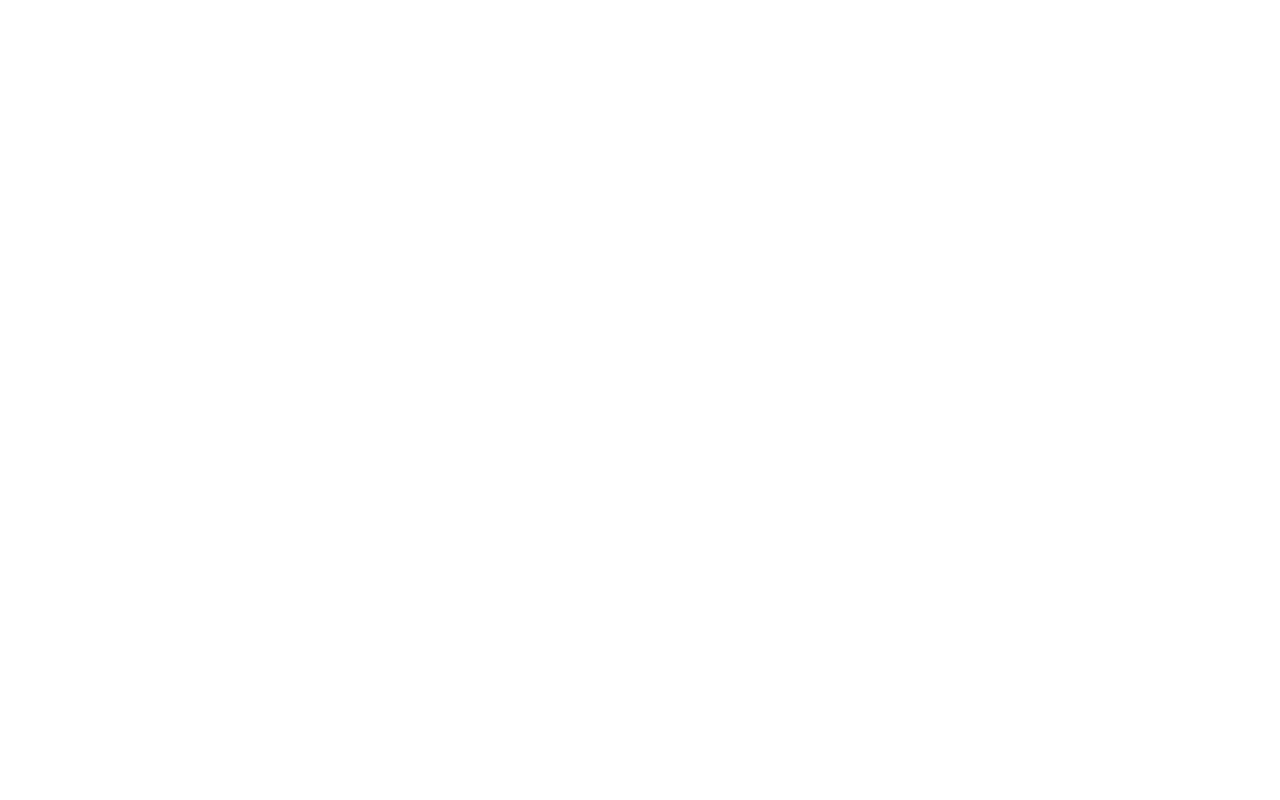
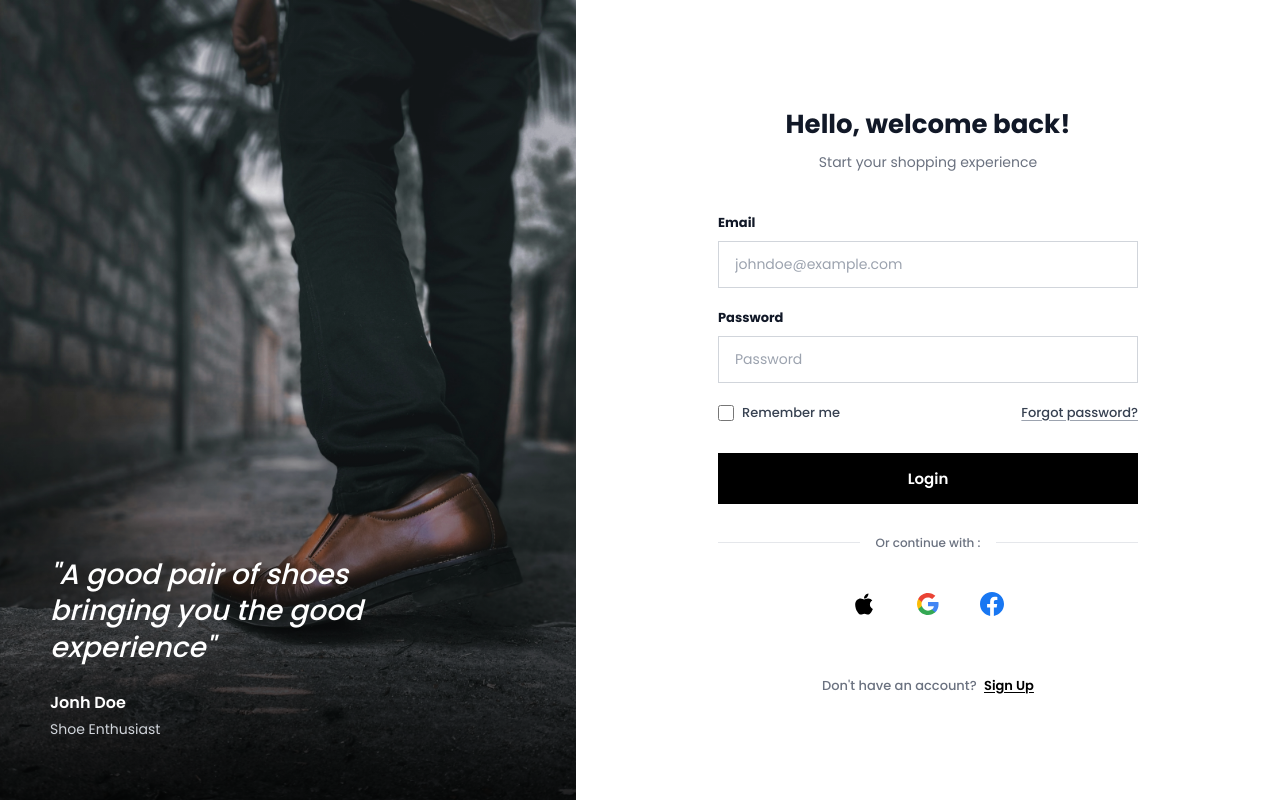
Before and after one commit to Ryuz-V/Lacelux, a website: page public/Login/login.html in a window 1280 px wide. Drawn offline with nearby package versions, Linux system fonts and the light colour scheme.

Commit message:
ADD LOGIN AND SIGNUP FORM

```diff
--- a/public/Login/login.html
+++ b/public/Login/login.html
@@ -0,0 +1,101 @@
+<!DOCTYPE html>
+<html lang="id">
+<head>
+    <meta charset="UTF-8">
+    <meta name="viewport" content="width=device-width, initial-scale=1.0">
+    <title>Login</title>
+    <link rel="stylesheet" href="/public/Login/style.css">
+    <link rel="preconnect" href="https://fonts.googleapis.com">
+    <link rel="preconnect" href="https://fonts.gstatic.com" crossorigin>
+    <link href="https://fonts.googleapis.com/css2?family=Poppins:wght@300;400;500;600;700;800&display=swap" rel="stylesheet">
+</head>
+<body>
+
+    <div class="container">
+        <!-- LEFT PANEL (Image Area) -->
+        <div class="left-panel">
+            <div class="quote-wrapper">
+                <h2 class="quote-text">"A good pair of shoes<br>bringing you the good experience"</h2>
+                <p class="quote-author">Jonh Doe</p>
+                <p class="quote-role">Shoe Enthusiast</p>
+            </div>
+        </div>
+        <div class="right-panel">
+            <div class="form-container">
+                <div class="header-section">
+                    <h1 class="greeting">Hello, welcome back!</h1>
+                    <p class="subtitle">Start your shopping experience </p>
+                </div>
+
+                <!-- Form Login -->
+                <form onsubmit="event.preventDefault();">
+
+                    <div class="input-group">
+                        <label>Email</label>
+                        <div class="input-wrapper">
+                            <input type="email" class="input-field" placeholder="johndoe@example.com">
+                        </div>
+                    </div>
+
+                    <div class="input-group">
+                        <label>Password</label>
+                        <div class="input-wrapper">
+                            <input type="password" class="input-field" placeholder="Password">
+                            <i class="fa-regular fa-eye-slash toggle-password"></i>
+                        </div>
+                    </div>
+
+                    <div class="form-actions">
+                        <label class="remember-me">
+                            <input type="checkbox">
+                            <span>Remember me</span>
+                        </label>
+                        <a href="#" class="forgot-password">Forgot password?</a>
+                    </div>
+
+                    <button type="submit" class="btn-submit">Login</button>
+                </form>
+                <!-- Divider -->
+                <div class="divider">
+                    <span class="divider-text">Or continue with :</span>
+                </div>
+<div class="social-login">
+    <!-- Apple SVG -->
+    <button class="social-btn">
+        <svg class="icon-apple" width="24" height="24" viewBox="0 0 384 512" xmlns="http://www.w3.org/2000/svg">
+            <path fill="currentColor" d="M318.7 268.7c-.2-36.7 16.4-64.4 50-84.8-18.8-26.9-47.2-41.7-84.7-44.6-35.5-2.8-74.3 20.7-88.5 20.7-15 0-49.4-19.7-76.4-19.7C63.3 141.2 4 184.8 4 273.5q0 39.3 14.4 81.2c12.8 36.7 59 126.7 107.2 125.2 25.2-.6 43-17.9 75.8-17.9 31.8 0 48.3 17.9 76.4 17.9 48.6-.7 90.4-82.5 102.6-119.3-65.2-30.7-61.7-90-61.7-91.9zm-56.6-164.2c27.3-32.4 24.8-61.9 24-72.5-24.1 1.4-52 16.4-67.9 34.9-17.5 19.8-27.8 44.3-25.6 71.9 26.1 2 49.9-11.4 69.5-34.3z"/>
+        </svg>
+    </button>
+
+    <!-- Google Multi-colored SVG -->
+    <button class="social-btn">
+        <svg class="icon-google" width="24" height="24" viewBox="0 0 24 24" xmlns="http://www.w3.org/2000/svg">
+            <path d="M22.56 12.25c0-.78-.07-1.53-.2-2.25H12v4.26h5.92c-.26 1.37-1.04 2.53-2.21 3.31v2.77h3.57c2.08-1.92 3.28-4.74 3.28-8.09z" fill="#4285F4"/>
+            <path d="M12 23c2.97 0 5.46-.98 7.28-2.66l-3.57-2.77c-.98.66-2.23 1.06-3.71 1.06-2.86 0-5.29-1.93-6.16-4.53H2.18v2.84C3.99 20.53 7.7 23 12 23z" fill="#34A853"/>
+            <path d="M5.84 14.09c-.22-.66-.35-1.36-.35-2.09s.13-1.43.35-2.09V7.07H2.18C1.43 8.55 1 10.22 1 12s.43 3.45 1.18 4.93l2.85-2.22.81-.62z" fill="#FBBC05"/>
+            <path d="M12 5.38c1.62 0 3.06.56 4.21 1.64l3.15-3.15C17.45 2.09 14.97 1 12 1 7.7 1 3.99 3.47 2.18 7.07l3.66 2.84c.87-2.6 3.3-4.53 6.16-4.53z" fill="#EA4335"/>
+        </svg>
+    </button>
+
+    <!-- Facebook SVG -->
+    <button class="social-btn">
+        <svg class="icon-facebook" width="24" height="24" viewBox="0 0 24 24" xmlns="http://www.w3.org/2000/svg">
+            <path fill="#1877F2" d="M24 12.073c0-6.627-5.373-12-12-12s-12 5.373-12 12c0 5.99 4.388 10.954 10.125 11.854v-8.385H7.078v-3.469h3.047V9.43c0-3.007 1.792-4.669 4.533-4.669 1.312 0 2.686.235 2.686.235v2.953H15.83c-1.491 0-1.956.925-1.956 1.874v2.25h3.328l-.532 3.469h-2.796v8.385C19.612 23.027 24 18.062 24 12.073z"/>
+        </svg>
+    </button>
+</div>
+                <!-- Sign Up Link -->
+                <p class="signup-text">
+                    Don't have an account? <a href="/public/Login/signup.html">Sign Up</a>
+                </p>
+
+            </div>
+        </div>
+    </div>
+    <script src="https://unpkg.com/feather-icons"></script>
+<script>
+    feather.replace();
+</script>
+<script src="/public/script.js"></script>
+</body>
+</html>
--- a/public/Login/style.css
+++ b/public/Login/style.css
@@ -0,0 +1,342 @@
+        * {
+            margin: 0;
+            padding: 0;
+            box-sizing: border-box;
+            font-family: 'Poppins', sans-serif;
+        }
+
+        body {
+            background-color: #ffffff;
+            color: #333333;
+            min-height: 100vh;
+            display: flex;
+        }
+
+        .container {
+            display: flex;
+            width: 100%;
+            min-height: 100vh;
+        }
+
+        .left-panel {
+            width: 45%;
+            position: relative;
+            background: url('/public/asset/img.webp') center/cover no-repeat;
+        }
+
+        .left-panel::before {
+            content: '';
+            position: absolute;
+            top: 0;
+            left: 0;
+            right: 0;
+            bottom: 0;
+            background: linear-gradient(to bottom, rgba(0,0,0,0.1) 40%, rgba(0,0,0,0.85) 100%);
+        }
+
+        .quote-wrapper {
+            position: absolute;
+            bottom: 60px;
+            left: 50px;
+            right: 50px;
+            color: #ffffff;
+            z-index: 1;
+        }
+
+        .quote-text {
+            font-size: 28px;
+            font-weight: 500;
+            font-style: italic;
+            line-height: 1.3;
+            margin-bottom: 24px;
+        }
+
+        .quote-author {
+            font-size: 16px;
+            font-weight: 600;
+            margin-bottom: 4px;
+        }
+
+        .quote-role {
+            font-size: 14px;
+            color: #d1d5db;
+            font-weight: 400;
+        }
+
+        /* --- RIGHT PANEL (FORM) --- */
+        .right-panel {
+            width: 55%;
+            display: flex;
+            align-items: center;
+            justify-content: center;
+            padding: 40px;
+            background-color: #ffffff;
+        }
+
+        .form-container {
+            width: 100%;
+            max-width: 420px;
+        }
+
+        .header-section {
+            text-align: center;
+            margin-bottom: 40px;
+        }
+
+        .greeting {
+            font-size: 26px;
+            font-weight: 700;
+            color: #111827;
+            margin-bottom: 8px;
+        }
+
+        .subtitle {
+            font-size: 14px;
+            color: #6b7280;
+        }
+
+        /* --- FORM INPUTS --- */
+        .input-group {
+            margin-bottom: 20px;
+        }
+
+        .input-group label {
+            display: block;
+            font-size: 13px;
+            font-weight: 700;
+            color: #111827;
+            margin-bottom: 8px;
+        }
+
+        .input-wrapper {
+            position: relative;
+        }
+
+        .input-field {
+            width: 100%;
+            padding: 12px 16px;
+            border: 1px solid #d1d5db;
+            font-size: 14px;
+            color: #374151;
+            transition: all 0.2s ease;
+            outline: none;
+        }
+
+        .input-field::placeholder {
+            color: #9ca3af;
+        }
+
+        .input-field:focus {
+            border-color: #000000;
+            box-shadow: 0 0 0 2px rgba(0, 0, 0, 0);
+        }
+
+        .toggle-password {
+            position: absolute;
+            right: 16px;
+            top: 50%;
+            transform: translateY(-50%);
+            color: #6b7280;
+            cursor: pointer;
+            font-size: 14px;
+        }
+
+        .form-actions {
+            display: flex;
+            justify-content: space-between;
+            align-items: center;
+            margin-top: 8px;
+            margin-bottom: 30px;
+        }
+
+        .remember-me {
+            display: flex;
+            align-items: center;
+            gap: 8px;
+            cursor: pointer;
+        }
+
+        .remember-me input[type="checkbox"] {
+            width: 16px;
+            height: 16px;
+            cursor: pointer;
+            accent-color: #000000;
+            border-radius: 4px;
+            border: 1px solid #d1d5db;
+        }
+
+        .remember-me span {
+            font-size: 13px;
+            font-weight: 500;
+            color: #374151;
+        }
+
+        .forgot-password {
+            font-size: 13px;
+            font-weight: 500;
+            color: #374151;
+            text-decoration: underline;
+            text-decoration-color: #9ca3af;
+            text-underline-offset: 3px;
+        }
+
+        .forgot-password:hover {
+            color: #000000;
+            text-decoration-color: #000000;
+        }
+
+        /* --- SUBMIT BUTTON --- */
+        .btn-submit {
+            width: 100%;
+            padding: 14px;
+            background-color: #000000;
+            color: #ffffff;
+            border: none;
+            font-size: 15px;
+            font-weight: 600;
+            cursor: pointer;
+            transition: background-color 0.2s;
+        }
+
+        .btn-submit:hover {
+            background-color: #acacac;
+            color: #000000;
+        }
+
+        .divider {
+            display: flex;
+            align-items: center;
+            margin: 30px 0;
+            gap: 16px;
+        }
+
+        .divider::before,
+        .divider::after {
+            content: "";
+            flex: 1;
+            height: 1px;
+            background-color: #e5e7eb;
+        }
+
+        .divider-text {
+            font-size: 12px;
+            font-weight: 500;
+            color: #6b7280;
+        }
+
+        .social-login {
+            display: flex;
+            justify-content: center;
+            gap: 20px;
+            margin-bottom: 50px;
+        }
+
+        .social-btn {
+            width: 44px;
+            height: 44px;
+            border-radius: 50%;
+            border: none;
+            background: #ffffff;
+            display: flex;
+            align-items: center;
+            justify-content: center;
+            font-size: 20px;
+            cursor: pointer;
+            transition: background-color 0.2s;
+        }
+
+        .social-btn:hover {
+            background-color: #f3f4f6;
+        }
+
+        .icon-apple { color: #000000; }
+        .icon-google { color: #ea4335; }
+        .icon-facebook { color: #1877f2; }
+
+        /* --- FOOTER LINK --- */
+        .signup-text {
+            text-align: center;
+            font-size: 13px;
+            font-weight: 500;
+            color: #6b7280;
+        }
+
+        .signup-text a {
+            color: #000000;
+            font-weight: 600;
+            text-decoration: underline;
+            text-underline-offset: 2px;
+            margin-left: 4px;
+        }
+
+        .signup-text a:hover {
+            color: #acacac;
+        }
+
+        @media (max-width: 900px) {
+            .container {
+                flex-direction: column;
+            }
+            .left-panel {
+                width: 100%;
+                height: 35vh;
+                min-height: 250px;
+            }
+            .quote-wrapper {
+                bottom: 30px;
+                left: 30px;
+                right: 30px;
+            }
+            .quote-text {
+                font-size: 20px;
+                margin-bottom: 12px;
+            }
+            .right-panel {
+                width: 100%;
+                padding: 40px 24px;
+                align-items: flex-start;
+            }
+        }
+
+.container {
+    display: flex;
+    width: 100%;
+    min-height: 100vh;
+}
+
+.left-panel-form {
+    width: 55%;
+    display: flex;
+    align-items: center;
+    justify-content: center;
+    padding: 40px;
+    background-color: #ffffff;
+}
+
+/* Panel Gambar di Kanan */
+.right-panel-img {
+    width: 45%;
+    position: relative;
+    background: url('/public/asset/img2.webp') center/cover no-repeat;
+}
+
+/* Efek gelap pada gambar */
+.right-panel-img::before {
+    content: '';
+    position: absolute;
+    top: 0; left: 0; right: 0; bottom: 0;
+    background: linear-gradient(to bottom, rgba(0,0,0,0.1) 40%, rgba(0,0,0,0.85) 100%);
+}
+
+/* Responsif untuk HP (tumpuk kembali) */
+@media (max-width: 900px) {
+    .container {
+        flex-direction: column;
+    }
+    .left-panel-form, .right-panel-img {
+        width: 100%;
+    }
+    .right-panel-img {
+        height: 300px;
+    }
+}
```
Also changed, not shown: public/Login/signup.html (+106 -0 lines), public/style.css (+26 -1 lines), public/asset/img.webp (added), public/asset/img2.webp (added).
